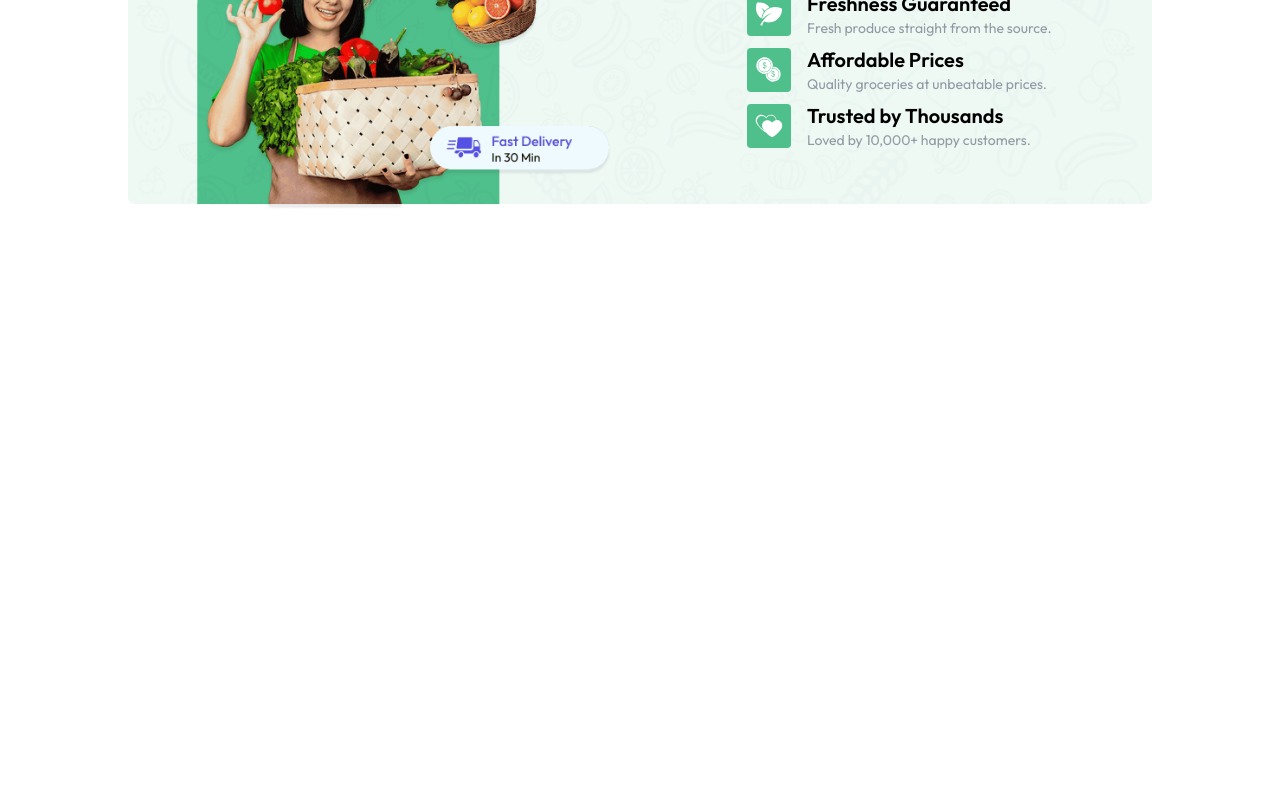
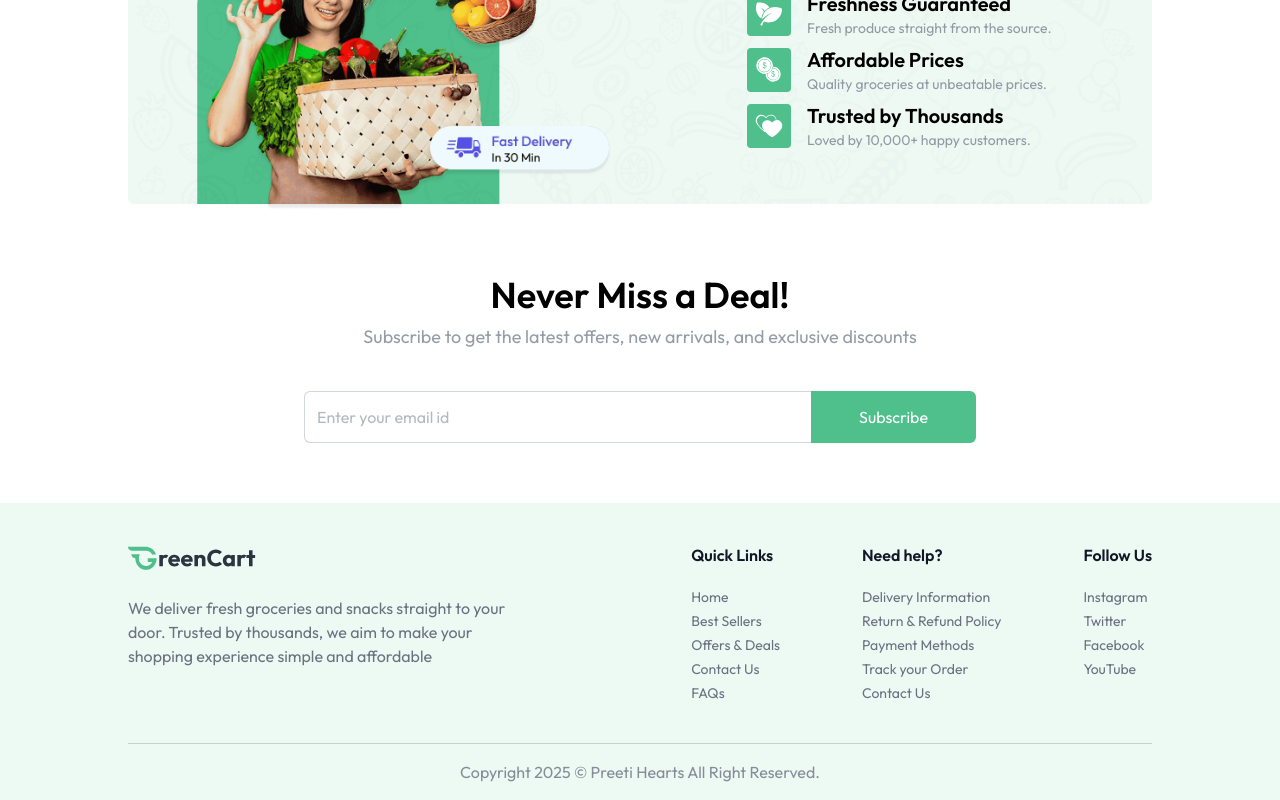
Before and after one commit to harpreet-2146/green-cart, a React (Vite) app: page / in a window 1280 px wide. Shown: the part 1487-2287 px from the top of the page. Before the commit the page ends 1698 px from the top, so only its background shows below. Built offline with nearby package versions, Linux system fonts and the light colour scheme; a web font is replaced by a local one.

Commit message:
footer done

```diff
--- a/src/App.jsx
+++ b/src/App.jsx
@@ -4,6 +4,7 @@ import MainBanner from './components/MainBanner'
 import { Route, Routes, useLocation } from 'react-router-dom'
 import Home from './pages/Home'
 import { Toaster } from "react-hot-toast";
+import Footer from './components/Footer'
 
 const App = () => {
 
@@ -21,6 +22,7 @@ const App = () => {
           <Route path='/' element={<Home/>}/>
         </Routes>
       </div>
+      {! isSellerPath && <Footer/>}
     </div>
   )
 }
--- /dev/null
+++ b/src/components/Footer.jsx
@@ -0,0 +1,38 @@
+import { assets, footerLinks } from "../assets/assets";
+
+const Footer = () => {
+
+
+    return (
+        <div className="px-6 md:px-16 lg:px-24 xl:px-32 mt-15 bg-primary/10">
+            <div className="flex flex-col md:flex-row items-start justify-between gap-10 py-10 border-b border-gray-500/30 text-gray-500">
+                <div>
+                    <img className="w-34 md:w-32" src={assets.logo} alt="logo" />
+                    <p className="max-w-[410px] mt-6">We deliver fresh groceries and snacks straight
+                        to your door. Trusted by thousands, we aim to make your
+                        shopping experience simple and affordable
+                    </p>
+                </div>
+                <div className="flex flex-wrap justify-between w-full md:w-[45%] gap-5">
+                    {footerLinks.map((section, index) => (
+                        <div key={index}>
+                            <h3 className="font-semibold text-base text-gray-900 md:mb-5 mb-2">{section.title}</h3>
+                            <ul className="text-sm space-y-1">
+                                {section.links.map((link, i) => (
+                                    <li key={i}>
+                                        <a href={link.url} className="hover:underline transition">{link.text}</a>
+                                    </li>
+                                ))}
+                            </ul>
+                        </div>
+                    ))}
+                </div>
+            </div>
+            <p className="py-4 text-center text-sm md:text-base text-gray-500/80">
+                Copyright {new Date().getFullYear()} © Preeti Hearts All Right Reserved.
+            </p>
+        </div>
+    );
+};
+
+export default Footer
--- /dev/null
+++ b/src/components/NewsLetter.jsx
@@ -0,0 +1,32 @@
+const NewsLetter = () => {
+
+    return (
+        <div className="flex flex-col items-center justify-center
+         text-center space-y-2 mt-16 mb-10">
+            <h1 className="md:text-4xl text-2xl font-semibold">
+                Never Miss a Deal!</h1>
+            <p className="md:text-lg text-gray-500/70 pb-8">
+                Subscribe to get the latest offers, new arrivals,
+                and exclusive discounts
+            </p>
+            <form className="flex items-center justify-between max-w-2xl
+             w-full md:h-13 h-12">
+                <input
+                    className="border border-gray-300 rounded-md h-full
+                     border-r-0 outline-none w-full rounded-r-none px-3
+                     text-gray-500"
+                    type="text"
+                    placeholder="Enter your email id"
+                    required
+                />
+                <button type="submit" className="md:px-12 px-8 h-full
+                 text-white bg-primary hover:bg-primary-dull
+                 transition-all cursor-pointer rounded-md rounded-l-none">
+                    Subscribe
+                </button>
+            </form>
+        </div>
+    )
+}
+
+export default NewsLetter
--- a/src/pages/Home.jsx
+++ b/src/pages/Home.jsx
@@ -3,6 +3,7 @@ import MainBanner from '../components/MainBanner'
 import Categories from '../components/Categories'
 import BestSeller from '../components/BestSeller'
 import BottomBanner from '../components/BottomBanner'
+import NewsLetter from '../components/NewsLetter'
 
 const Home = () => {
   return (
@@ -11,6 +12,7 @@ const Home = () => {
       <Categories/>
       <BestSeller/>
       <BottomBanner/>
+      <NewsLetter/>
     </div>
   )
 }
```
